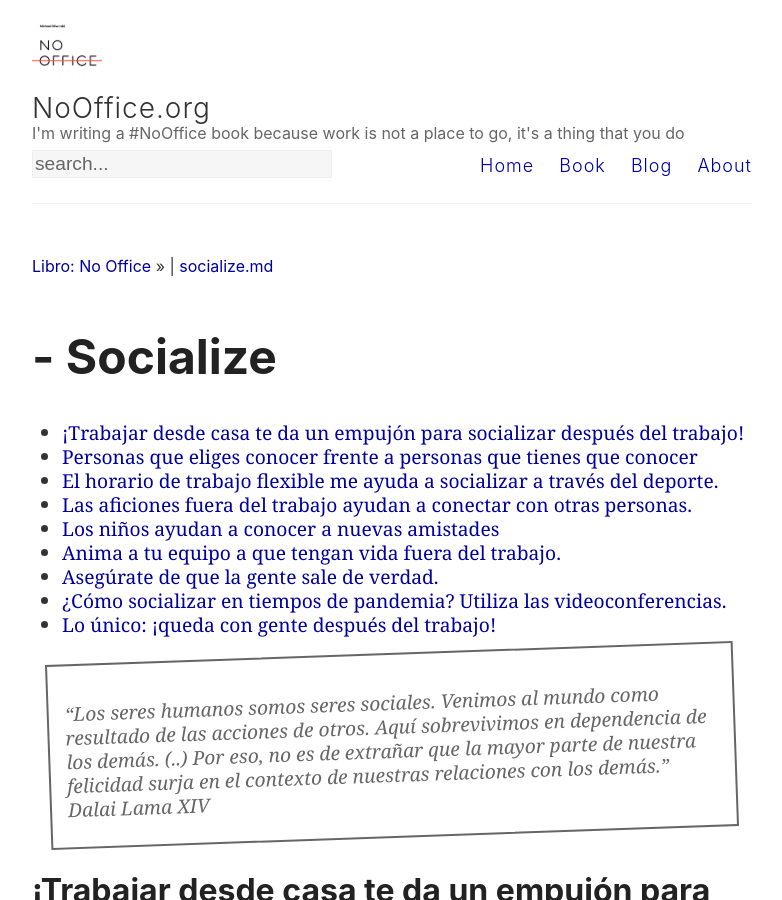
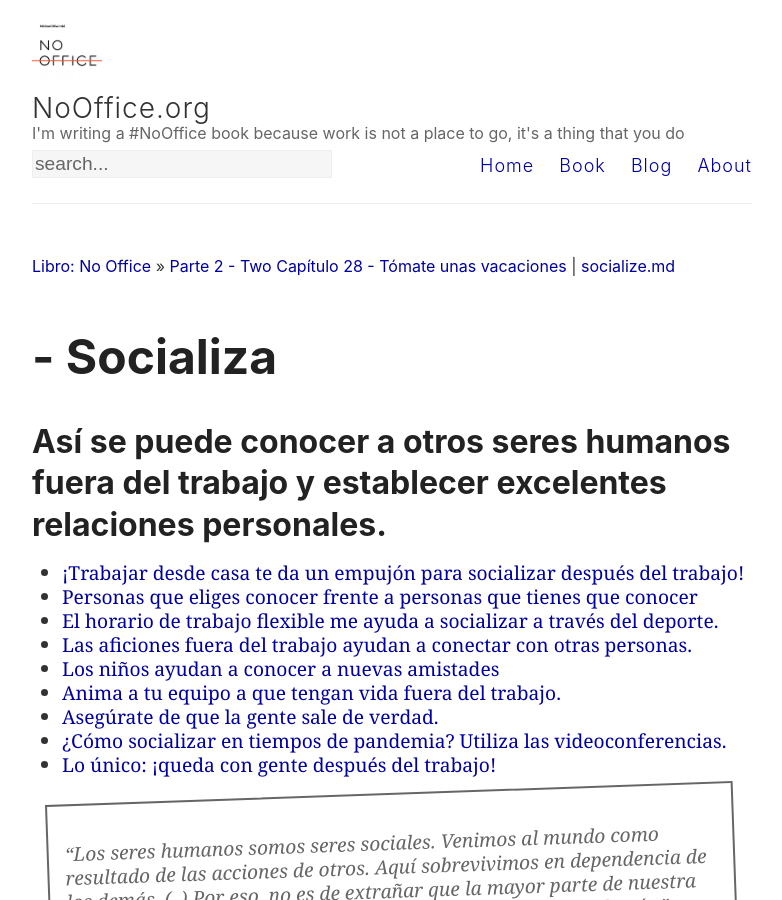
Before and after one commit to Nozbe/NoOffice.org, a Jekyll site: the page built from _es/socialize.md, in a window 1280 px wide and 900 px high. Shown: the whole window, without its empty margins (248-1030 px from the left). Built offline with Jekyll 4.4.1, drawn with Linux system fonts in a browser that asks for light colours; some of the changed lines change nothing that is shown.

Commit message:
Update socialize.md

```diff
--- a/_es/socialize.md
+++ b/_es/socialize.md
@@ -1,8 +1,8 @@
 ---
 redirect_from: /book/social/
-parte: two
-título: Socializa
-subtítulo: "Así se puede conocer a otros seres humanos fuera del trabajo y establecer excelentes relaciones personales."
+part: two
+title: Socializa
+subtitle: "Así se puede conocer a otros seres humanos fuera del trabajo y establecer excelentes relaciones personales."
 ---
 
 * TOC
```
